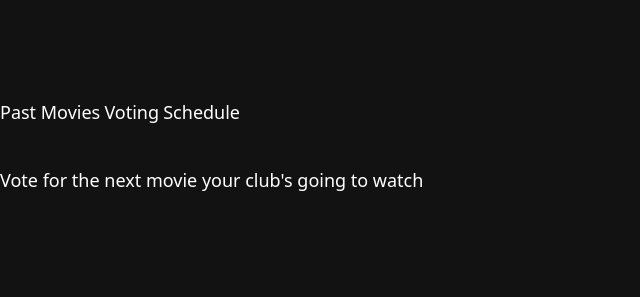
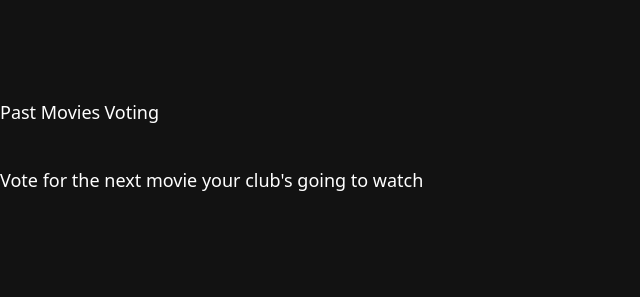
Before and after one commit to spynetS/movieclub, a Django app: page /clubs/ in a window 1280 px wide. Shown: the part 218-515 px from the top of the page, without its empty margins (0-640 px from the left). Run offline with Django 5.2, Linux system fonts and the light colour scheme; the visitor is signed in with stand-in values (Sample User, id 1); data that the repository does not hold is empty; some libraries are stand-ins or nearby versions.

Commit message:
removed tab to admin

```diff
--- a/templates/clubs.html
+++ b/templates/clubs.html
@@ -13,8 +13,8 @@
 			<div role="tablist" class="bg-base-300 rounded-x tabs tabs-border mb-5">
 				<a role="tab" class="text-lg tab" hx-get="{% url 'movies-tab' %}" hx-target="#tab-content" onclick="setActiveTab(this)">Past Movies</a>
 				<a role="tab" class="text-lg tab tab-active" hx-get="{% url 'vote-tab' %}" hx-target="#tab-content" onclick="setActiveTab(this)">Voting</a>
-				<a role="tab" class="text-lg tab" hx-get="{% url 'schedule-tab' %}" hx-target="#tab-content" onclick="setActiveTab(this)">Schedule</a>
 				{% if user.selected_club.owner.pk == user.pk %}
+					<a role="tab" class="text-lg tab" hx-get="{% url 'schedule-tab' %}" hx-target="#tab-content" onclick="setActiveTab(this)">Schedule</a>
 					<a role="tab" class="text-lg tab" hx-get="{% url 'manage-tab' %}" hx-target="#tab-content" onclick="setActiveTab(this)">Manage your club</a>
 				{% endif %}
 			</div>
```
